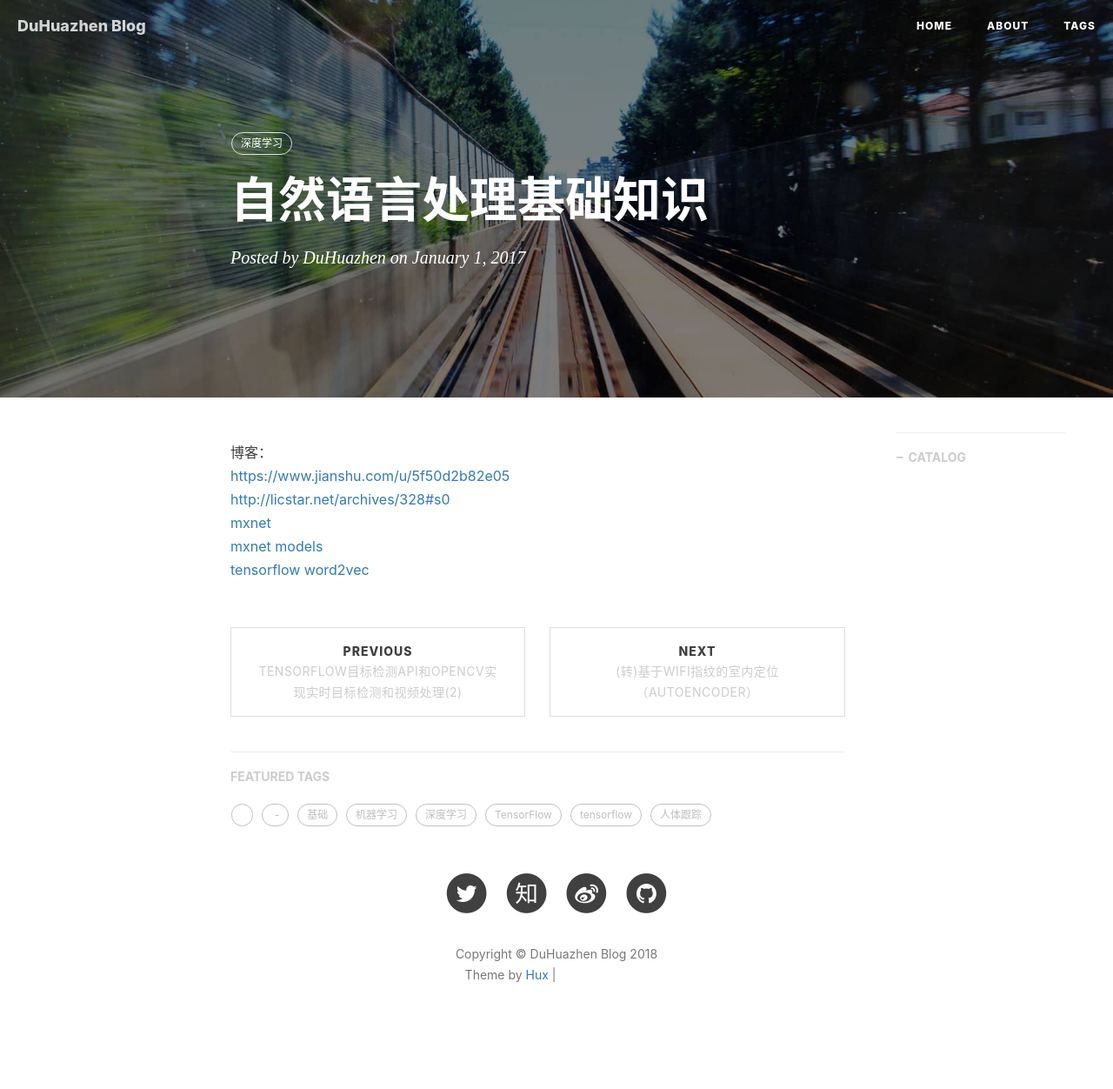
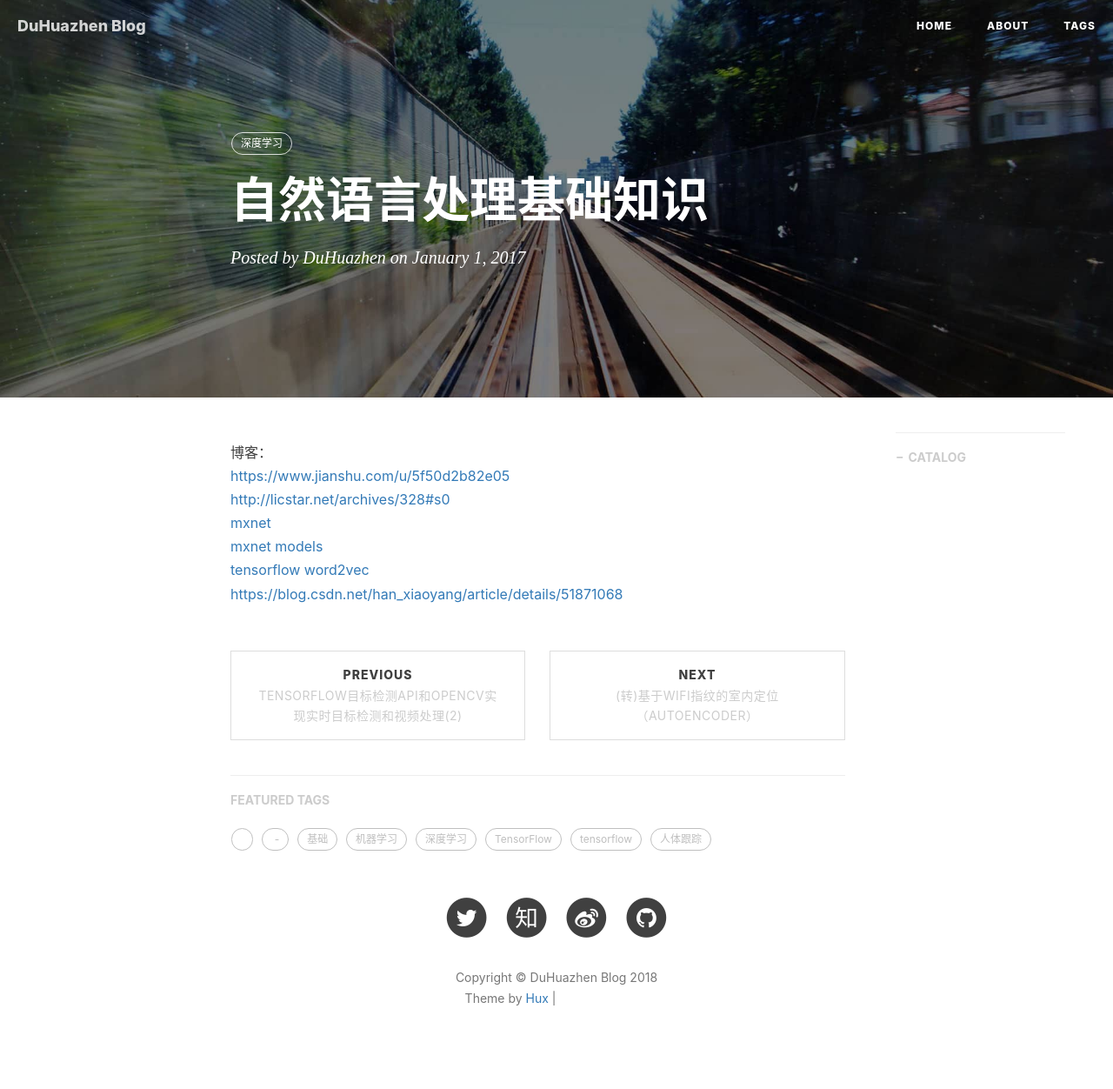
Before and after one commit to duhuazhen/duhuazhen.github.io, a Jekyll site: the page built from _posts/2017-1-1-nlp.markdown, in a window 1280 px wide. Shown: the whole page at 87% size. Built offline with Jekyll 4.4.1, drawn with Linux system fonts in a browser that asks for light colours; nearby versions of some CDN libraries; comment, search, counter and statistics services are not loaded; before the commit the page ends 1225 px from its top, so only the background shows below that; some of the changed lines change nothing that is shown; grey boxes are pictures that could not be loaded.

Commit message:
Update 2017-1-1-nlp.markdown

```diff
--- a/_posts/2017-1-1-nlp.markdown
+++ b/_posts/2017-1-1-nlp.markdown
@@ -15,3 +15,4 @@ tags:
 [mxnet](https://github.com/apache/incubator-mxnet)
 [mxnet models](http://data.dmlc.ml/mxnet/models/)
 [tensorflow word2vec](https://github.com/litoeknee/tensorflow/tree/master/tensorflow/examples/tutorials/word2vec)
+[https://blog.csdn.net/han_xiaoyang/article/details/51871068](https://blog.csdn.net/han_xiaoyang/article/details/51871068)
```
